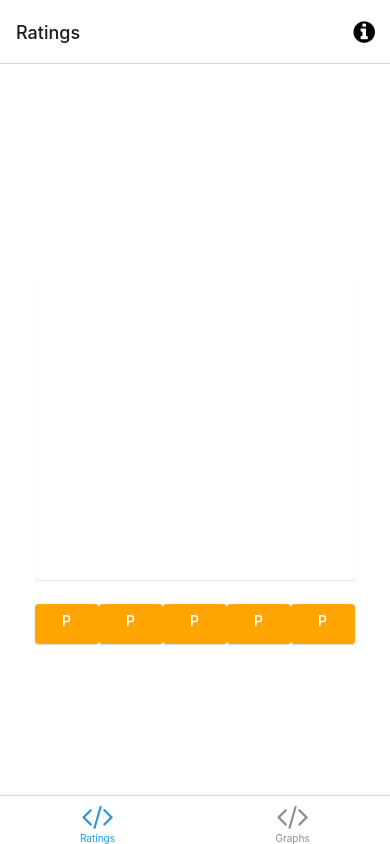
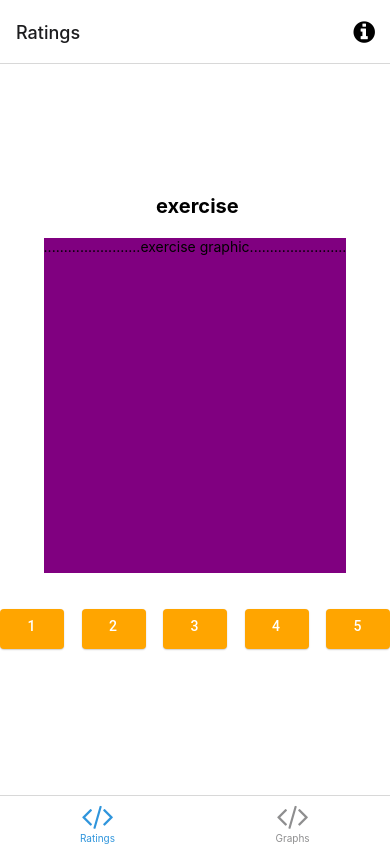
Before and after one commit to Julian-Tipler/productivity-tracker, a React Native app: screen /TabOne in a window 390 px wide. Built offline with nearby package versions, Linux system fonts and the light colour scheme; what expo-linking would draw is missing.

Commit message:
making swipable

```diff
--- a/package.json
+++ b/package.json
@@ -27,6 +27,7 @@
     "react": "17.0.1",
     "react-dom": "17.0.1",
     "react-native": "0.64.3",
+    "react-native-gesture-handler": "^2.3.2",
     "react-native-paper": "^4.12.0",
     "react-native-safe-area-context": "3.3.2",
     "react-native-screens": "~3.10.1",
--- a/screens/Ratings/RatingsBar.tsx
+++ b/screens/Ratings/RatingsBar.tsx
@@ -1,47 +1,50 @@
 import { StyleSheet, Text, View } from "react-native";
-import React, { useState } from "react";
+import React, { SetStateAction, useState } from "react";
 import { Button } from "react-native-paper";
 import { blue100 } from "react-native-paper/lib/typescript/styles/colors";
 
-type Rating = Number | 0;
+const RatingsBar = ({ quantity, selection, setSelection }: { quantity: Number, selection: Number | null, setSelection: Function }) => {
 
-const RatingsBar = ({ quantity }: { quantity: Number }) => {
-  const [selectedButton, setSelectedButton] = useState(0);
+  const returnButtons = (number: Number) => {
+    const buttons = [];
+    for (let i = 1; i <= number; i++)
+      buttons.push(
+        <Button
+          style={[styles.button, selection === i && styles.selected]}
+          mode="contained"
+          onPress={() => setSelection(i)}
+        >
+          {i}
+        </Button>
+      );
+    return buttons;
+  };
+
   return (
-    <View style={styles.buttonsContainer}>
-      {returnButtons(quantity).map((button) => button)}
-    </View>
+    <>
+      <View style={styles.buttonsContainer}>
+        {returnButtons(quantity).map((button) => button)}
+      </View>
+    </>
   );
-};
-
-const returnButtons = (number: Number) => {
-  const buttons = [];
-  for (let i = 0; i < number; i++)
-    buttons.push(
-      <Button
-        style={styles.button}
-        mode="contained"
-        onPress={() => console.log("Pressed")}
-      >
-        P
-      </Button>
-    );
-  return buttons;
 };
 
 export default RatingsBar;
 
 const styles = StyleSheet.create({
   buttonsContainer: {
-    height: "100%",
     width: "100%",
     flexDirection: "row",
-    alignItems: "flex-end",
-    justifyContent: "space-around",
+    alignItems: "center",
+    justifyContent: "space-between",
+    flex: 1,
   },
   button: {
     height: 40,
     width: 20,
     backgroundColor: "orange",
   },
+  selected: {
+    backgroundColor: "blue",
+  },
 });
--- a/screens/Ratings/SwipeableCard.tsx
+++ b/screens/Ratings/SwipeableCard.tsx
@@ -1,32 +1,56 @@
-import React from "react";
-import { StyleSheet, Text } from "react-native";
+import React, { useState } from "react";
+import { StyleSheet, Text, View } from "react-native";
 import { Avatar, Button, Card, Title, Paragraph } from "react-native-paper";
 import RatingsBar from "./RatingsBar";
 import { Category } from "./RatingsScreen";
 
-function SwipeableCard({ category }: { category: Category }) {
+function categoryCard({ category }: { category: Category }) {
+  const [selection, setSelection] = useState(null);
+
   return (
-    <Card style={styles.categoryCard}>
-      <Text style={styles.title}> {category.title}</Text>
-      <RatingsBar quantity={category.quantity} />
-    </Card>
+    <View style={styles.categoryCard}>
+      <View style={styles.titleContainer}>
+        <Text style={styles.title}> {category.title}</Text>
+      </View>
+      <View style={styles.graphicContainer}>
+        <Text>
+          ........................{category.title}{" "}
+          graphic........................
+        </Text>
+      </View>
+      <RatingsBar
+        quantity={category.quantity}
+        selection={selection}
+        setSelection={setSelection}
+      />
+    </View>
   );
 }
 
-export default SwipeableCard;
+const onSwipe = () => {};
+
+export default categoryCard;
 
 const styles = StyleSheet.create({
+  categoryCard: {
+    height: "70%",
+    width: "100%",
+    display: "flex",
+    flexDirection: "column",
+    alignItems: "center",
+    justifyContent: "space-around",
+    backgroundColor: "white",
+  },
+  titleContainer: {
+    padding: 20,
+  },
   title: {
     alignSelf: "center",
-    padding: 20,
     fontSize: 20,
     fontWeight: "bold",
-    color: "white",
   },
-  categoryCard: {
-    height: 300,
-    display: "flex",
-    alignItems: "center",
-    justifyContent: "center",
+  graphicContainer: {
+    flex: 3,
+    backgroundColor: "purple",
   },
 });
```
Also changed, not shown: screens/Ratings/Swipes.tsx (added, +9 -0 lines), 1 other file (tests, documents, lock files or other folders).
